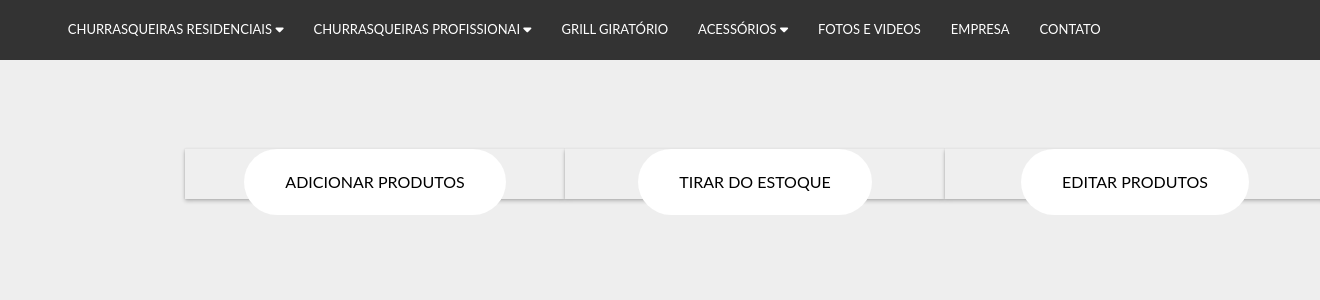
After one commit to Projeto-Ecommerce/E-Commerce, a PHP site: page /frontend/pages/controleProdutos.php in a window 1320 px wide. The commit adds this page. Shown: the top 300 px of the page. Run offline with PHP 8.4, Linux system fonts and the light colour scheme; some libraries are stand-ins or nearby versions.

Commit message:
WIP: Tela controle de protudos

```diff
--- /dev/null
+++ b/backend/share/head.php
@@ -0,0 +1,24 @@
+<!-- Required meta tags -->
+  <meta charset="utf-8">
+  <meta name="viewport" content="width=device-width, initial-scale=1">
+
+  <!-- Bootstrap CSS -->
+  <link href="https://cdn.jsdelivr.net/npm/bootstrap@5.0.0-beta1/dist/css/bootstrap.min.css" rel="stylesheet" integrity="sha384-giJF6kkoqNQ00vy+HMDP7azOuL0xtbfIcaT9wjKHr8RbDVddVHyTfAAsrekwKmP1" crossorigin="anonymous">
+  <link rel="stylesheet" href="https://cdnjs.cloudflare.com/ajax/libs/font-awesome/4.7.0/css/font-awesome.min.css">
+  <script src=" https://unpkg.com/feather-icons "></script>
+  <!-- STYLE CSS -->
+  <link rel="stylesheet" href="frontend/css/index.css">
+  <link rel="stylesheet" href="frontend/css/navbarDesktop.css">
+  <link rel="stylesheet" href="frontend/css/cabecalho.css">
+  <link rel="stylesheet" href="frontend/css/linhaDeChurrasqueiras.css">
+  <link rel="stylesheet" href="frontend/css/navbarMobile.css">
+  <link rel="stylesheet" href="frontend/css/produtos.css">
+  <!-- FONT-STYLE -->
+  <link href="//fonts.googleapis.com/css?family=Roboto:400,100,100italic,300,300italic,400italic,500,500italic,700,700italic,900,900italic&amp;subset=latin,cyrillic" rel="stylesheet" type="text/css">
+  <!-- FAVICON -->
+  <link rel="icon" href="https://poligrill.com.br/media/favicon/websites/1/favicon.ico" type="image/x-icon">
+  <!-- FONTAWESOME -->
+  <script src="https://kit.fontawesome.com/072fea83f9.js" crossorigin="anonymous"></script>
+  <!--navbar  -->
+  <script src="frontend/javascript/navbar.js"></script>
+  <script src="frontend/javascript/index.js"></script>
--- /dev/null
+++ b/frontend/css/controleProdutos.css
@@ -0,0 +1,84 @@
+body {
+  background: #eeeeee;
+  text-align: center;
+  box-sizing: border-box;
+  font-family: "Lato", Sans-serif;
+  /*   position:relative; */
+}
+
+.box {
+  position: relative;
+  margin-top: 10%;
+  top: 20%;
+  left: 25%;
+  transform: translate(-50%, -50%);
+}
+
+.btn:link,
+.btn:visited {
+  text-decoration: none;
+  text-transform: uppercase;
+  position: relative;
+  top: 0;
+  left: 0;
+  padding: 20px 40px;
+  border-radius: 100px;
+  display: inline-block;
+  transition: all 0.5s;
+}
+
+.btn-white {
+  background: #fff;
+  color: #000;
+}
+
+.btn:hover {
+  box-shadow: 0px 10px 10px rgba(0, 0, 0, 0.2);
+  transform: translateY(-3px);
+}
+
+.btn:active {
+  box-shadow: 0px 5px 10px rgba(0, 0, 0, 0.2);
+  transform: translateY(-1px);
+}
+
+.btn-bottom-animation-1 {
+  animation: comeFromBottom 1s ease-out 0.8s;
+}
+
+.btn::after {
+  content: "";
+  text-decoration: none;
+  text-transform: uppercase;
+  position: absolute;
+  width: 100%;
+  height: 100%;
+  top: 0;
+  left: 0;
+  border-radius: 100px;
+  display: inline-block;
+  z-index: -1;
+  transition: all 0.5s;
+}
+
+.btn-white::after {
+  background: #fff;
+}
+
+.btn-animation-1:hover::after {
+  transform: scaleX(1.4) scaleY(1.6);
+  opacity: 0;
+}
+
+@keyframes comeFromBottom {
+  0% {
+    opacity: 0;
+    transform: translateY(40px);
+  }
+  100% {
+    opacity: 1;
+    transform: translateY(0);
+  }
+}
+
+/* CONTEUDO DINAMICO AJAX */
--- /dev/null
+++ b/frontend/javascript/controlePDT.js
@@ -0,0 +1,12 @@
+function fetchContent(el) {
+  let view = el.getAttribute("a-view");
+  let folder = el.getAttribute("a-folder");
+  fetch(`subPages/${folder}/${view}.html`)
+    .then((response) => {
+      let html = response.text();
+      return html;
+    })
+    .then((html) => {
+      document.getElementById("ajax-content").innerHTML = html;
+    });
+}
--- /dev/null
+++ b/frontend/pages/controleProdutos.php
@@ -0,0 +1,40 @@
+<!DOCTYPE html>
+<html lang="en">
+<head>
+    <?php include_once ('../../backend/share/head.php')?>
+  <link rel="stylesheet" href="../../frontend/css/controleProdutos.css">
+  <link rel="stylesheet" href="../../frontend/css/navbarDesktop.css">
+  <link rel="stylesheet" href="../../frontend/css/navbarMobile.css">
+    <title>Controle de Produtos</title>
+</head>
+<body>
+    <?php include_once ('../../backend/share/navbar.php') ?>
+    <div class="container">
+        <div class="row">
+            <div class="box col-4">
+                <a href="#" class="btn btn-white btn-animation-1" onclick="fetchContent(this)" a-view="add" a-folder="subProdutos" >Adicionar Produtos</a>
+            </div>
+            <div class="box col-4">
+                <a href="#" class="btn btn-white btn-animation-1" onclick="fetchContent(this)" a-view="remove" a-folder="subProdutos" >Tirar do Estoque</a>
+            </div>
+            <div class="box col-4">
+                <a href="#" class="btn btn-white btn-animation-1" onclick="fetchContent(this)" a-view="edit" a-folder="subProdutos" >Editar Produtos</a>
+            </div>
+        </div>
+        <div class="row">
+            <div class="content" id="ajax-content">
+
+            </div>
+        </div>
+    </div>
+
+    <script src="../javascript/controlePDT.js"></script>
+    <script src="https://kit.fontawesome.com/072fea83f9.js" crossorigin="anonymous"></script>
+    <script src="https://maxcdn.bootstrapcdn.com/bootstrap/4.0.0/js/bootstrap.min.js" integrity="sha384-JZR6Spejh4U02d8jOt6vLEHfe/JQGiRRSQQxSfFWpi1MquVdAyjUar5+76PVCmYl" crossorigin="anonymous"></script>
+    <script src="https://code.jquery.com/jquery-3.2.1.slim.min.js" integrity="sha384-KJ3o2DKtIkvYIK3UENzmM7KCkRr/rE9/Qpg6aAZGJwFDMVNA/GpGFF93hXpG5KkN" crossorigin="anonymous"></script>
+    <script src="https://cdnjs.cloudflare.com/ajax/libs/popper.js/1.12.9/umd/popper.min.js" integrity="sha384-ApNbgh9B+Y1QKtv3Rn7W3mgPxhU9K/ScQsAP7hUibX39j7fakFPskvXusvfa0b4Q" crossorigin="anonymous"></script>
+    <!-- table cdn -->
+    <link rel="stylesheet" type="text/css" href="https://cdn.datatables.net/1.10.23/css/jquery.dataTables.css">
+  <script type="text/javascript" charset="utf8" src="https://cdn.datatables.net/1.10.23/js/jquery.dataTables.js"></script>
+</body>
+</html>
--- /dev/null
+++ b/frontend/pages/subPages/subProdutos/add.html
@@ -0,0 +1 @@
+<h1>ADD</h1>
--- /dev/null
+++ b/frontend/pages/subPages/subProdutos/remove.html
@@ -0,0 +1 @@
+<h1>REMOVE</h1>
```
Also changed, not shown: frontend/pages/subPages/subProdutos/edit.html (added, +24 -0 lines), index.php (+1 -25 lines), backend/models/usuarios.php (added).
